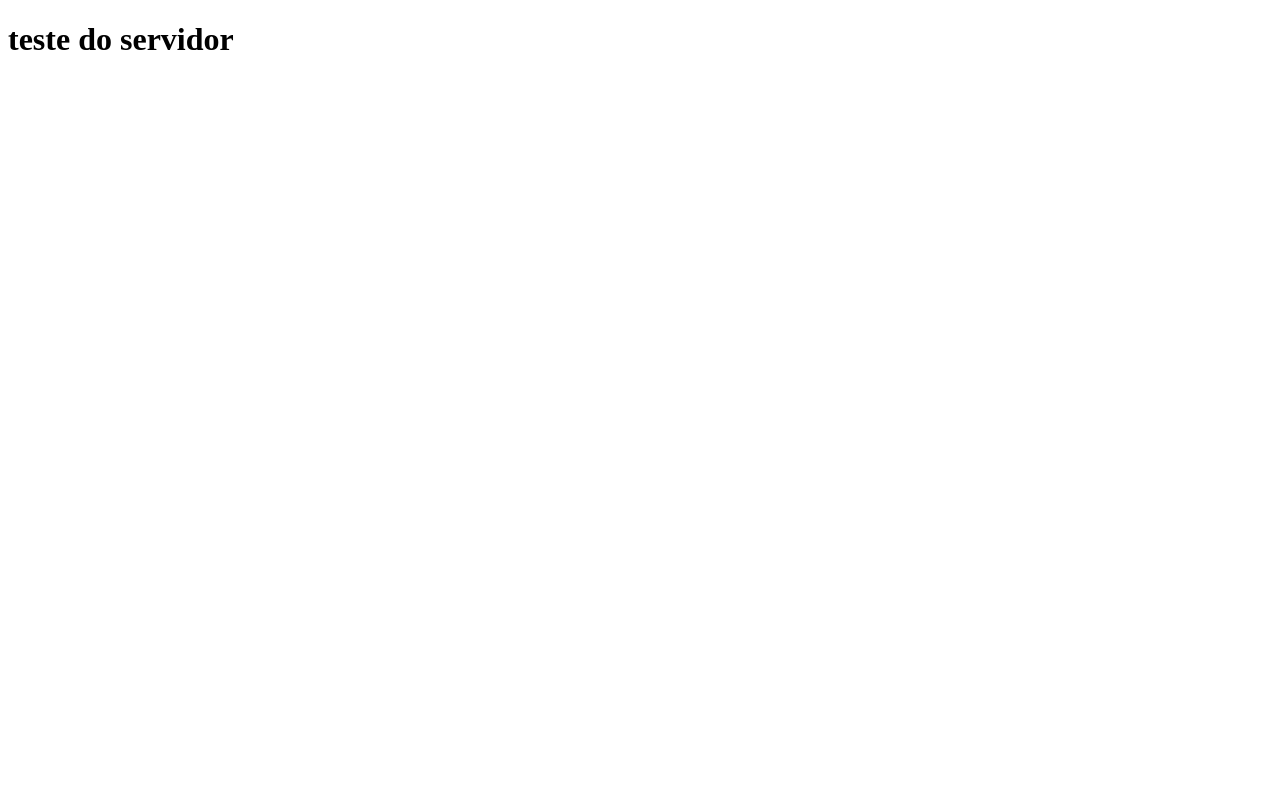
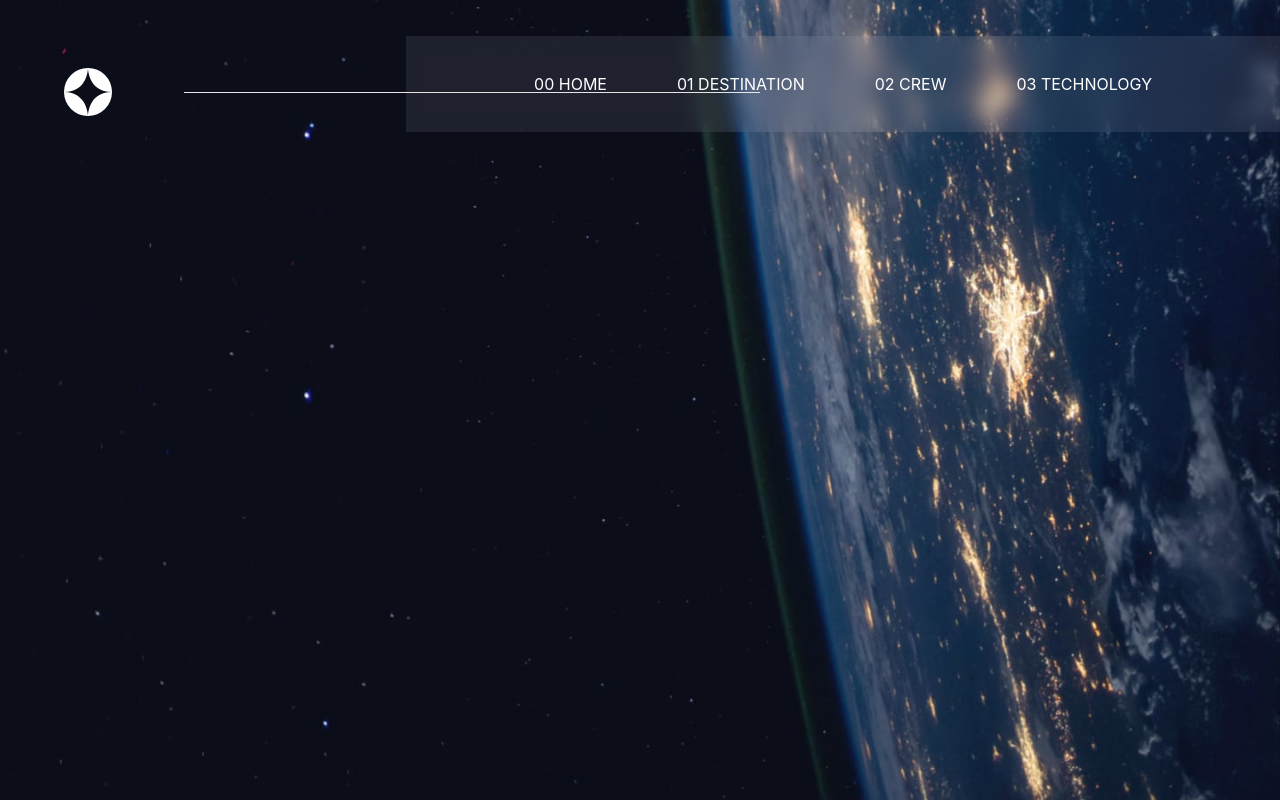
Before and after one commit to Hidan404/FrontEndMentor-Space, a website: page views/index.html in a window 1280 px wide. Drawn offline with nearby package versions, Linux system fonts and the light colour scheme.

Commit message:
incio do layout
implementação do home da pagina desktop

```diff
--- a/public/css/style.css
+++ b/public/css/style.css
@@ -0,0 +1,62 @@
+* {
+    padding: 0;
+    margin: 0;
+    box-sizing: border-box;
+}
+
+.container-fluid {
+    height: 100vh;
+    background-image: url("/images/background-home-desktop.jpg");
+    background-repeat: no-repeat;
+    background-size: cover;
+
+}
+#container-main {
+    padding: 0;
+}
+
+#nav-menu {
+    display: flex;
+    justify-content: space-between;
+    align-items: center;
+    padding-top: 5.5rem;
+    height: 96px;
+
+}
+#nav-menu > ul {
+    display: flex;
+    align-items: center;
+
+    list-style-type: none;
+    height: 96px;
+    background: rgba(0, 0, 0, 0.6); /* Fundo preto semi-transparente para o efeito escuro */
+    backdrop-filter: blur(10px); /* Aplica o desfoque ao fundo */
+    background-color: rgba(213, 213, 228, 0.1);
+
+}
+
+#nav-menu ul li {
+    color: #ffffff;
+    font-size: 16px;
+    padding: 35px;
+}
+#nav-menu ul li:first-child {
+    padding-left: 8rem;
+}
+#nav-menu ul li:last-child {
+    padding-right: 8rem;
+}
+
+#nav-menu img {
+    padding-left: 4rem;
+}
+hr {
+    background-color: #ffffff;
+                     /* Remove o estilo padrão da linha */
+    height: 1px;                   /* Define a altura (espessura) da linha */
+    width: 45%;                    /* Define a largura da linha */
+    margin: 20px auto;              /* Centraliza a linha horizontalmente */
+    position: absolute;
+    left: 11.5rem;
+    z-index: 1000;
+}
--- a/views/index.html
+++ b/views/index.html
@@ -1,11 +1,49 @@
 <!DOCTYPE html>
 <html lang="en">
-<head>
-    <meta charset="UTF-8">
-    <meta name="viewport" content="width=device-width, initial-scale=1.0">
+  <head>
+    <meta charset="UTF-8" />
+    <meta name="viewport" content="width=device-width, initial-scale=1.0" />
+    <link rel="stylesheet" href="/css/style.css" />
+    <link
+      rel="stylesheet"
+      href="https://stackpath.bootstrapcdn.com/bootstrap/4.1.3/css/bootstrap.min.css"
+      integrity="sha384-MCw98/SFnGE8fJT3GXwEOngsV7Zt27NXFoaoApmYm81iuXoPkFOJwJ8ERdknLPMO"
+      crossorigin="anonymous"
+    />
+
     <title>Document</title>
-</head>
-<body>
-    <h1>teste do servidor</h1>
-</body>
+  </head>
+
+  <body>
+    <div class="container-fluid" id="container-main">
+      <header>
+        <nav id="nav-menu">
+          <img src="/images/Group 2.svg" alt="" />
+            <hr>
+          <ul>
+            <li>00 HOME</li>
+            <li>01 DESTINATION</li>
+            <li>02 CREW</li>
+            <li>03 TECHNOLOGY</li>
+          </ul>
+        </nav>
+      </header>
+    </div>
+
+    <script
+      src="https://code.jquery.com/jquery-3.3.1.slim.min.js"
+      integrity="sha384-q8i/X+965DzO0rT7abK41JStQIAqVgRVzpbzo5smXKp4YfRvH+8abtTE1Pi6jizo"
+      crossorigin="anonymous"
+    ></script>
+    <script
+      src="https://cdnjs.cloudflare.com/ajax/libs/popper.js/1.14.3/umd/popper.min.js"
+      integrity="sha384-ZMP7rVo3mIykV+2+9J3UJ46jBk0WLaUAdn689aCwoqbBJiSnjAK/l8WvCWPIPm49"
+      crossorigin="anonymous"
+    ></script>
+    <script
+      src="https://stackpath.bootstrapcdn.com/bootstrap/4.1.3/js/bootstrap.min.js"
+      integrity="sha384-ChfqqxuZUCnJSK3+MXmPNIyE6ZbWh2IMqE241rYiqJxyMiZ6OW/JmZQ5stwEULTy"
+      crossorigin="anonymous"
+    ></script>
+  </body>
 </html>
```
Also changed, not shown: public/images/Group 2.svg (added), public/images/background-home-desktop.jpg (added).
